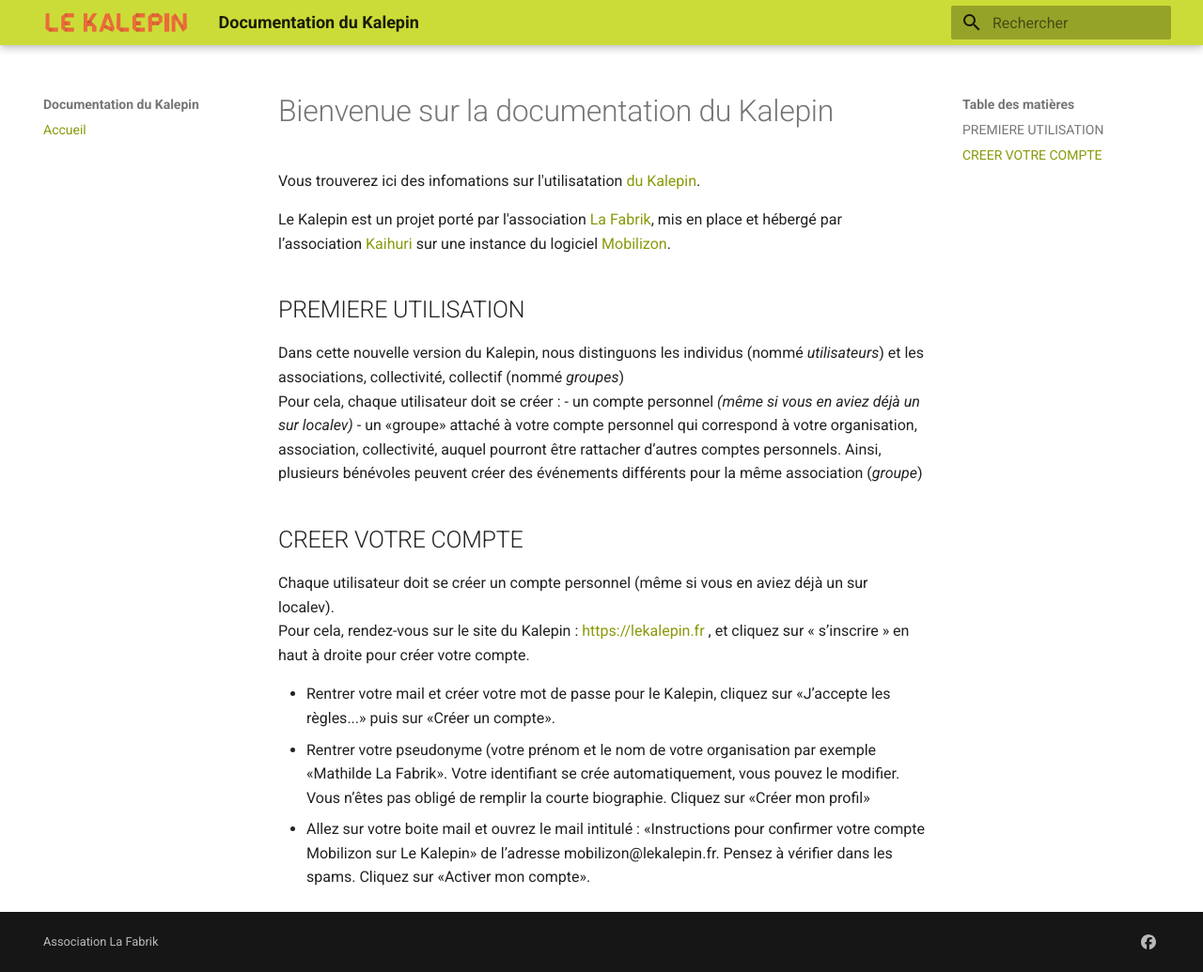
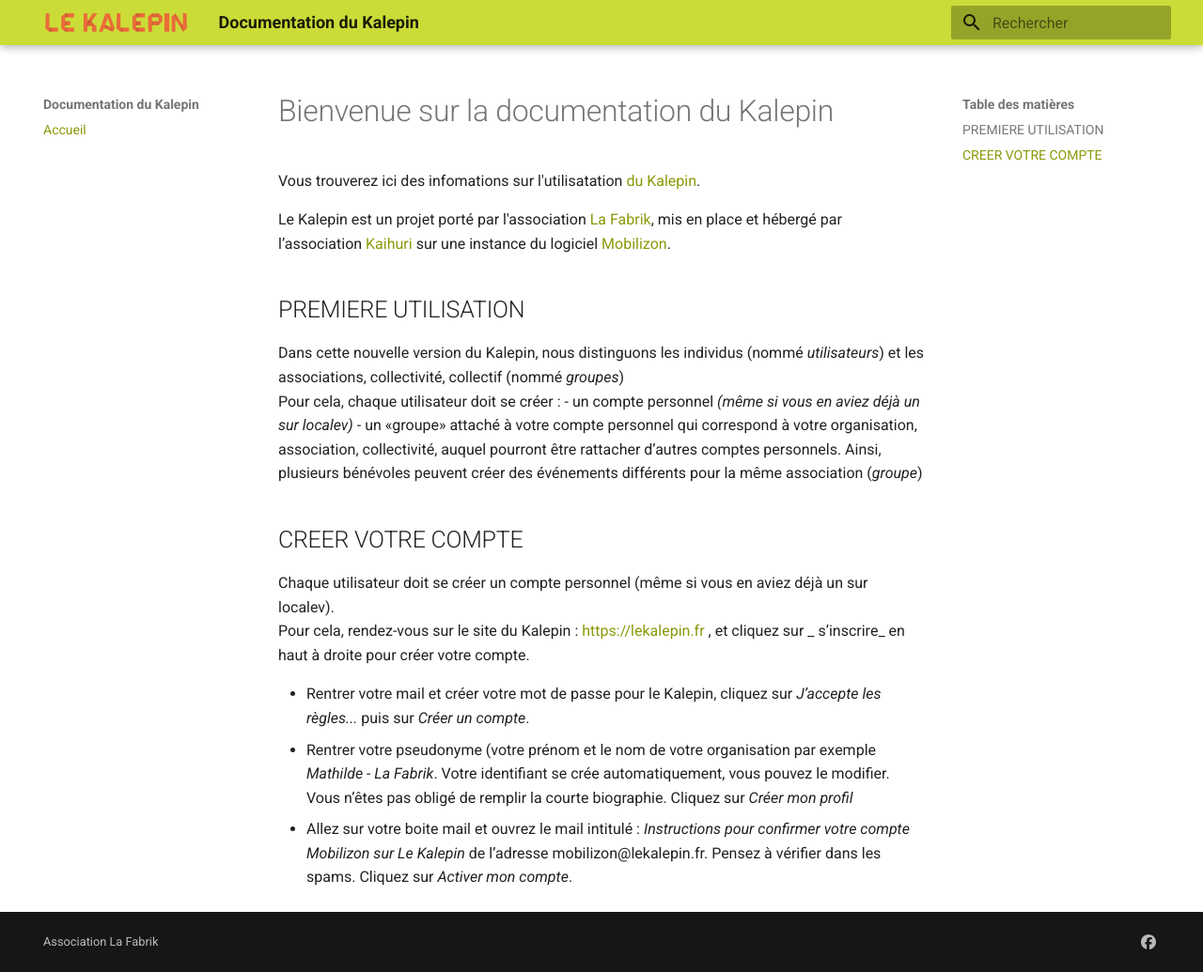
Before and after one commit to cleming/faq-kalepin, an MkDocs documentation site: the page built from docs/index.md, in a window 1280 px wide and 1035 px high. Shown: the whole window at 94% size. Built offline with MkDocs 1.6.1 and Material for MkDocs 9.7.7, drawn with Linux system fonts in a browser that asks for light colours.

Commit message:
Update index.md

```diff
--- a/docs/index.md
+++ b/docs/index.md
@@ -12,8 +12,8 @@ Pour cela, chaque utilisateur doit se créer :
 
 ## CREER VOTRE COMPTE
 Chaque utilisateur doit se créer un compte personnel (même si vous en aviez déjà un sur localev).
-Pour cela, rendez-vous sur le site du Kalepin : [https://lekalepin.fr](https://lekalepin.fr) , et cliquez sur « s’inscrire » en haut à droite pour créer votre compte.
+Pour cela, rendez-vous sur le site du Kalepin : [https://lekalepin.fr](https://lekalepin.fr) , et cliquez sur _ s’inscrire_ en haut à droite pour créer votre compte.
 
-- Rentrer votre mail et créer votre mot de passe pour le Kalepin, cliquez sur «J’accepte les règles...» puis sur «Créer un compte».
-- Rentrer votre pseudonyme (votre prénom et le nom de votre organisation par exemple «Mathilde La Fabrik». Votre identifiant se crée automatiquement, vous pouvez le modifier. Vous n’êtes pas obligé de remplir la courte biographie. Cliquez sur «Créer mon profil»
-- Allez sur votre boite mail et ouvrez le mail intitulé : «Instructions pour confirmer votre compte Mobilizon sur Le Kalepin» de l’adresse mobilizon@lekalepin.fr. Pensez à vérifier dans les spams. Cliquez sur «Activer mon compte».
+- Rentrer votre mail et créer votre mot de passe pour le Kalepin, cliquez sur _J’accepte les règles..._ puis sur _Créer un compte_.
+- Rentrer votre pseudonyme (votre prénom et le nom de votre organisation par exemple _Mathilde - La Fabrik_. Votre identifiant se crée automatiquement, vous pouvez le modifier. Vous n’êtes pas obligé de remplir la courte biographie. Cliquez sur _Créer mon profil_
+- Allez sur votre boite mail et ouvrez le mail intitulé : _Instructions pour confirmer votre compte Mobilizon sur Le Kalepin_ de l’adresse mobilizon@lekalepin.fr. Pensez à vérifier dans les spams. Cliquez sur _Activer mon compte_.
```
